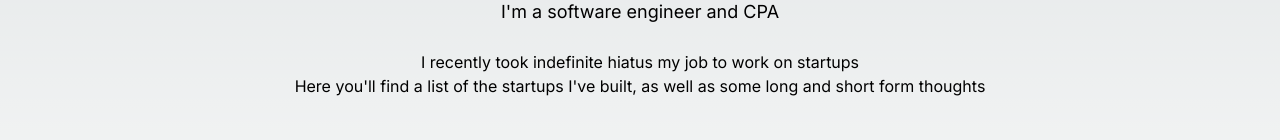
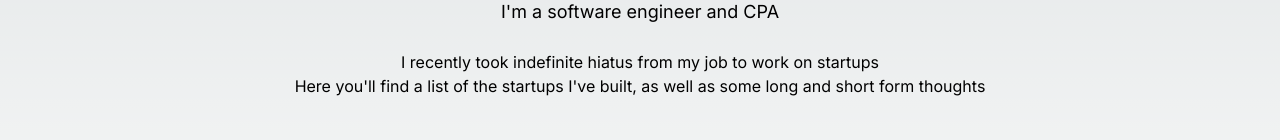
Before and after one commit to perryfardella/personal-website, a Next.js app: page / in a window 1280 px wide. Shown: the part 413-553 px from the top of the page. Built offline with nearby package versions, Linux system fonts and the light colour scheme.

Commit message:
make it make sense

```diff
--- a/app/page.tsx
+++ b/app/page.tsx
@@ -13,7 +13,7 @@ export default function Home() {
         className="rounded-full"
       />
       <p className="text-lg mb-6">I'm a software engineer and CPA</p>
-      <p>I recently took indefinite hiatus my job to work on startups</p>
+      <p>I recently took indefinite hiatus from my job to work on startups</p>
       <p>
         Here you'll find a list of the startups I've built, as well as some long
         and short form thoughts
```
